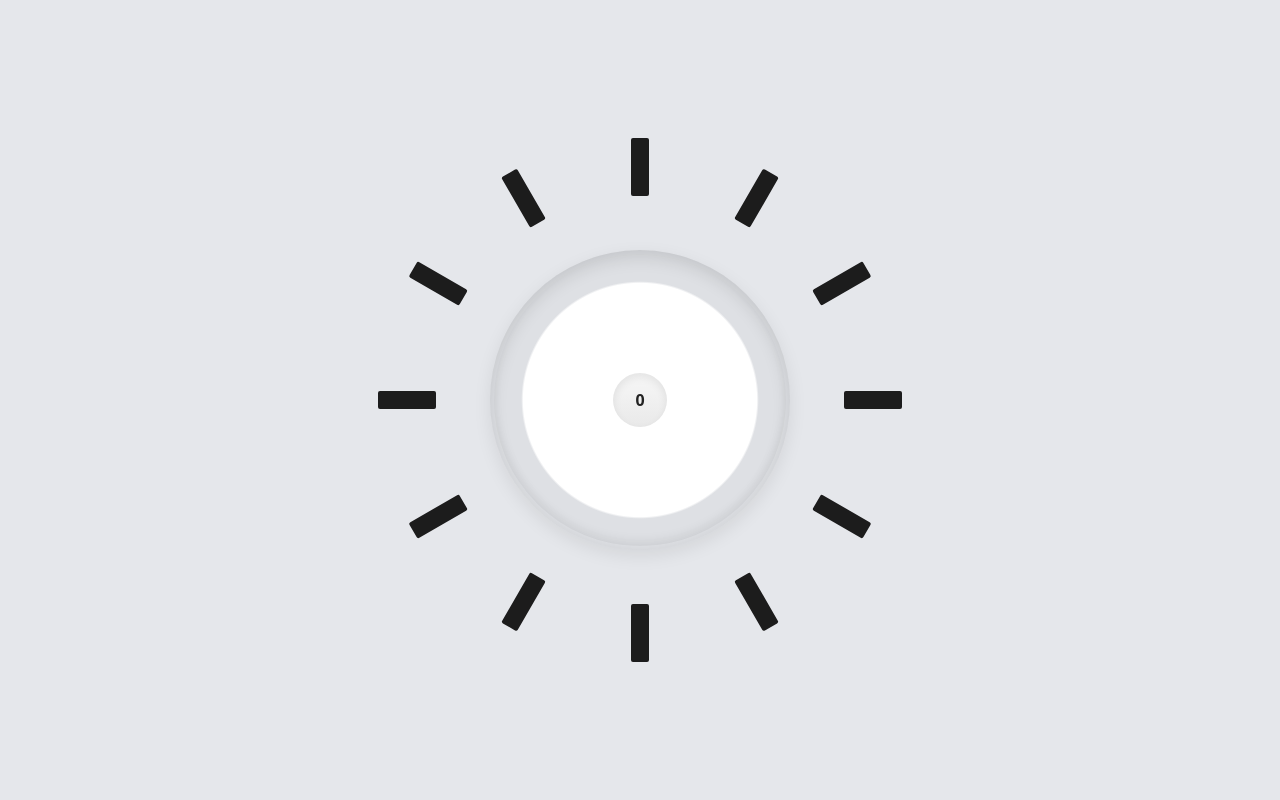
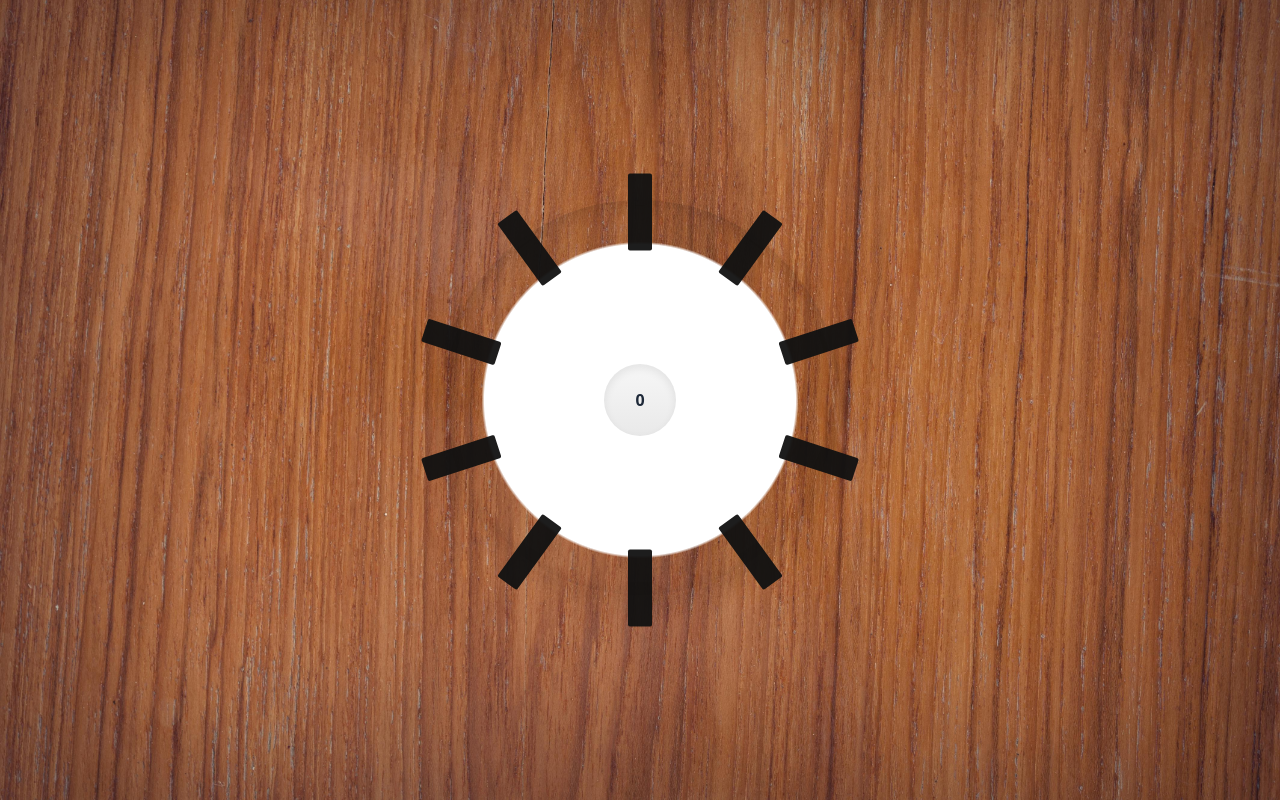
Before and after one commit to abominablepug/roaring-societies, a React (Vite) app: page / in a window 1280 px wide. Built offline with nearby package versions, Linux system fonts and the light colour scheme.

Commit message:
redesign and structure change

```diff
--- a/src/App.tsx
+++ b/src/App.tsx
@@ -13,7 +13,7 @@ export default function App() {
               size={300}
               notches={12}
               initialIndex={0}
-              onChange={(index) => setScreen(0)}
+              onChange={(index) => setScreen(index)}
             />
           </div>
         )
@@ -27,8 +27,13 @@ export default function App() {
   }
 
   return (
-    <>
-      {generateScreen()}
-    </>
+    <div className="h-screen w-full bg-[url(./images/imagebg.jpg)] bg-cover bg-center flex justify-center items-center">
+      <Dial
+        size={400}
+        notches={10}
+        initialIndex={0}
+        onChange={(index) => setScreen(index)}
+      />
+    </div>
   )
 }
--- a/src/components/dial.tsx
+++ b/src/components/dial.tsx
@@ -1,4 +1,7 @@
 import React, { useRef, useState, useEffect } from "react";
+import Wheel from './dial/Wheel';
+import Notch from './dial/Notch';
+import CenterCap from './dial/CenterCap';
 
 type DialProps = {
   size?: number;
@@ -115,21 +118,10 @@ export default function Dial({
   const currentIndex = Math.round(angle / notchAngle) % notches;
 
   const wheelStyle: React.CSSProperties = {
-    width: size,
-    height: size,
-    borderRadius: "50%",
-    background:
-      "radial-gradient(circle at center, #fff 0 55%, rgba(0,0,0,0.03) 56%)",
-    boxShadow: "inset 0 6px 18px rgba(0,0,0,0.12), 0 6px 18px rgba(0,0,0,0.08)",
-    display: "flex",
-    alignItems: "center",
-    justifyContent: "center",
-    userSelect: "none",
-    touchAction: "none",
-    position: "relative",
-    cursor: "grab",
     transform: `rotate(${angle}deg)`,
     transition: isSnapping ? "transform 180ms cubic-bezier(.2,.9,.2,1)" : "none",
+    background: "radial-gradient(circle at center, #fff 0 55%, rgba(0,0,0,0.03) 56%)",
+    boxShadow: "inset 0 6px 18px rgba(0,0,0,0.12), 0 6px 18px rgba(0,0,0,0.08)",
   };
 
   const rimSize = Math.max(8, Math.round(size * 0.06));
@@ -137,42 +129,9 @@ export default function Dial({
 
   const notchMarks = new Array(notches).fill(0).map((_, i) => {
     const angleDeg = i * notchAngle;
-    const markStyle: React.CSSProperties = {
-      position: "absolute",
-      width: rimSize,
-      height: rimSize * 2.1,
-      background: "#333",
-      borderRadius: 2,
-      top: 10,
-      left: "50%",
-      transformOrigin: `50% ${size / 2 - 10}px`,
-      transform: `translateX(-50%) rotate(${angleDeg}deg) translateY(-${
-        size / 2 - 10 - rimSize
-      }px)`,
-      opacity: 0.95,
-    };
-    // make every (notches/12)th mark longer or thicker if desired
     const isMajor = notches <= 12 ? i % Math.max(1, Math.floor(notches / 12)) === 0 : i % 3 === 0;
-    if (isMajor) {
-      markStyle.height = rimSize * 3.2;
-      markStyle.background = "#111";
-      markStyle.width = Math.max(rimSize, 3);
-    }
-    return <div key={i} style={markStyle} aria-hidden />;
+    return <Notch key={i} angleDeg={angleDeg} size={size} rimSize={rimSize} isMajor={isMajor} />;
   });
-
-  const centerCapStyle: React.CSSProperties = {
-    width: centerSize,
-    height: centerSize,
-    borderRadius: "50%",
-    background: "linear-gradient(180deg,#f7f7f7,#e9e9e9)",
-    boxShadow: "inset 0 4px 8px rgba(0,0,0,0.08)",
-    display: "flex",
-    alignItems: "center",
-    justifyContent: "center",
-    fontWeight: 600,
-    color: "#222",
-  };
 
   return (
     <div
@@ -181,33 +140,14 @@ export default function Dial({
       aria-valuemax={notches - 1}
       aria-valuenow={currentIndex}
       aria-label="Rotary dial"
-      style={{
-        width: size,
-        height: size + 20,
-        display: "inline-flex",
-        alignItems: "center",
-        justifyContent: "center",
-      }}
+      className="inline-flex items-center justify-center"
+      style={{ width: size, height: size + 20 }}
     >
-      <div
-        ref={ref}
-        style={wheelStyle}
-        onMouseDown={handlePointerStart}
-        onTouchStart={handlePointerStart}
-      >
+      <Wheel ref={ref} size={size} style={wheelStyle} onMouseDown={handlePointerStart} onTouchStart={handlePointerStart}>
         {notchMarks}
-        <div
-          style={{
-            position: "absolute",
-            width: size - rimSize * 0.4,
-            height: size - rimSize * 0.4,
-            borderRadius: "50%",
-            boxShadow: "inset 0 -6px 10px rgba(0,0,0,0.05)",
-            pointerEvents: "none",
-          }}
-        />
-        <div style={centerCapStyle}>{currentIndex}</div>
-      </div>
+        <div className="absolute rounded-full pointer-events-none" style={{ width: size - rimSize * 0.4, height: size - rimSize * 0.4, boxShadow: 'inset 0 -6px 10px rgba(0,0,0,0.05)' }} />
+        <CenterCap size={centerSize}>{currentIndex}</CenterCap>
+      </Wheel>
     </div>
   );
 }
--- /dev/null
+++ b/src/components/dial/CenterCap.tsx
@@ -0,0 +1,10 @@
+export default function CenterCap({ size, children }: any) {
+  return (
+    <div
+      className="rounded-full flex items-center justify-center font-semibold text-gray-800"
+      style={{ width: size, height: size, background: 'linear-gradient(180deg,#f7f7f7,#e9e9e9)', boxShadow: 'inset 0 4px 8px rgba(0,0,0,0.08)' }}
+    >
+      {children}
+    </div>
+  );
+}
--- /dev/null
+++ b/src/components/dial/Notch.tsx
@@ -0,0 +1,27 @@
+export default function Notch({ angleDeg, size, rimSize, isMajor }: any) {
+  // position: place a rotatable container at the wheel center, then translate the mark outwards
+  const radiusOffset = size / 2 - 12; // how far from center to place notch
+  const containerStyle: React.CSSProperties = {
+    position: 'absolute',
+    left: '50%',
+    top: '50%',
+    transform: `translate(-50%, -50%) rotate(${angleDeg}deg)`,
+    transformOrigin: 'center center',
+    pointerEvents: 'none',
+  };
+
+  const markStyle: React.CSSProperties = {
+    width: rimSize,
+    height: rimSize * (isMajor ? 3.2 : 2.1),
+    background: isMajor ? '#111' : '#333',
+    borderRadius: 2,
+    opacity: 0.95,
+    transform: `translateY(-${radiusOffset}px)`,
+  };
+
+  return (
+    <div style={containerStyle} aria-hidden>
+      <div style={markStyle} />
+    </div>
+  );
+}
--- /dev/null
+++ b/src/components/dial/Wheel.tsx
@@ -0,0 +1,17 @@
+import { forwardRef } from 'react';
+
+const Wheel = forwardRef<HTMLDivElement, any>(function Wheel({ children, size, style, onMouseDown, onTouchStart }, ref) {
+  return (
+    <div
+      ref={ref}
+      className="relative rounded-full flex items-center justify-center select-none touch-none cursor-grab"
+      style={{ width: size, height: size, ...style }}
+      onMouseDown={onMouseDown}
+      onTouchStart={onTouchStart}
+    >
+      {children}
+    </div>
+  );
+});
+
+export default Wheel;
--- /dev/null
+++ b/src/components/screen.tsx
@@ -0,0 +1,7 @@
+export default function Screen({ children }: { children: React.ReactNode }) {
+    return (
+    <div className="h-[50dvh] aspect-video bg-black flex items-center justify-center border border-white">
+        {children}
+    </div>
+    );
+}
--- /dev/null
+++ b/src/components/screenImage.tsx
@@ -0,0 +1,5 @@
+export default function ScreenImage({ src }: { src: string; }) {
+  return (
+    <img src={src} alt="Image" className="flex-1" />
+  );
+}
```
Also changed, not shown: src/images/image1.jpg (added), src/images/imagebg.jpg (added).
